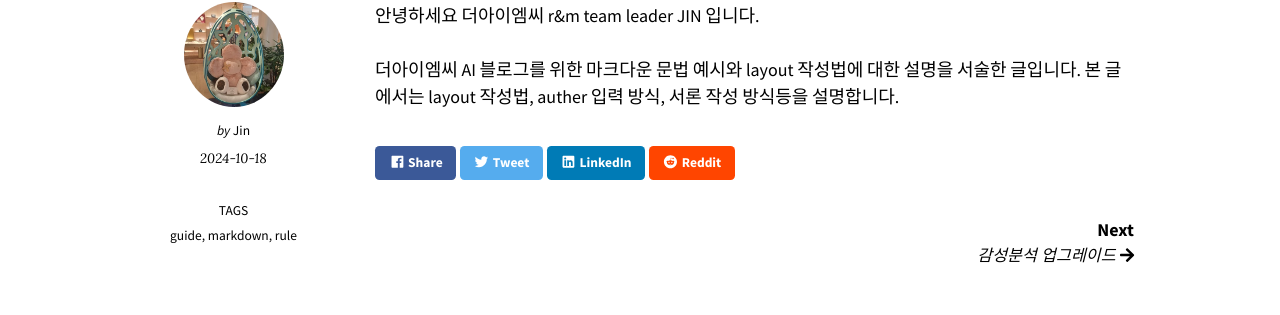
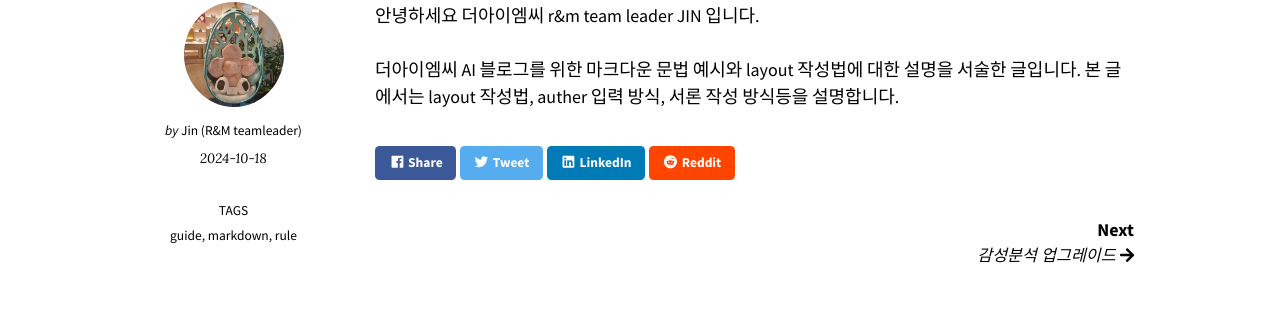
Before and after one commit to hjjson/hjjson.github.io, a Jekyll site: the page built from _posts/2024-10-18-guide-for-blog-write.markdown, in a window 1280 px wide. Shown: the part 302-617 px from the top of the page. Built offline with Jekyll 4.4.1, drawn with Linux system fonts in a browser that asks for light colours; nearby versions of some CDN libraries.

Commit message:
Update authors.yml

```diff
--- a/_data/authors.yml
+++ b/_data/authors.yml
@@ -2,7 +2,7 @@
 # Remove file or replace with your own
 
 Jin:
-  name: Jin
+  name: Jin (R&M teamleader)
   picture: /images/jin/jin_profile.jpg
 
 Cornelius Fiddlebone:
```
